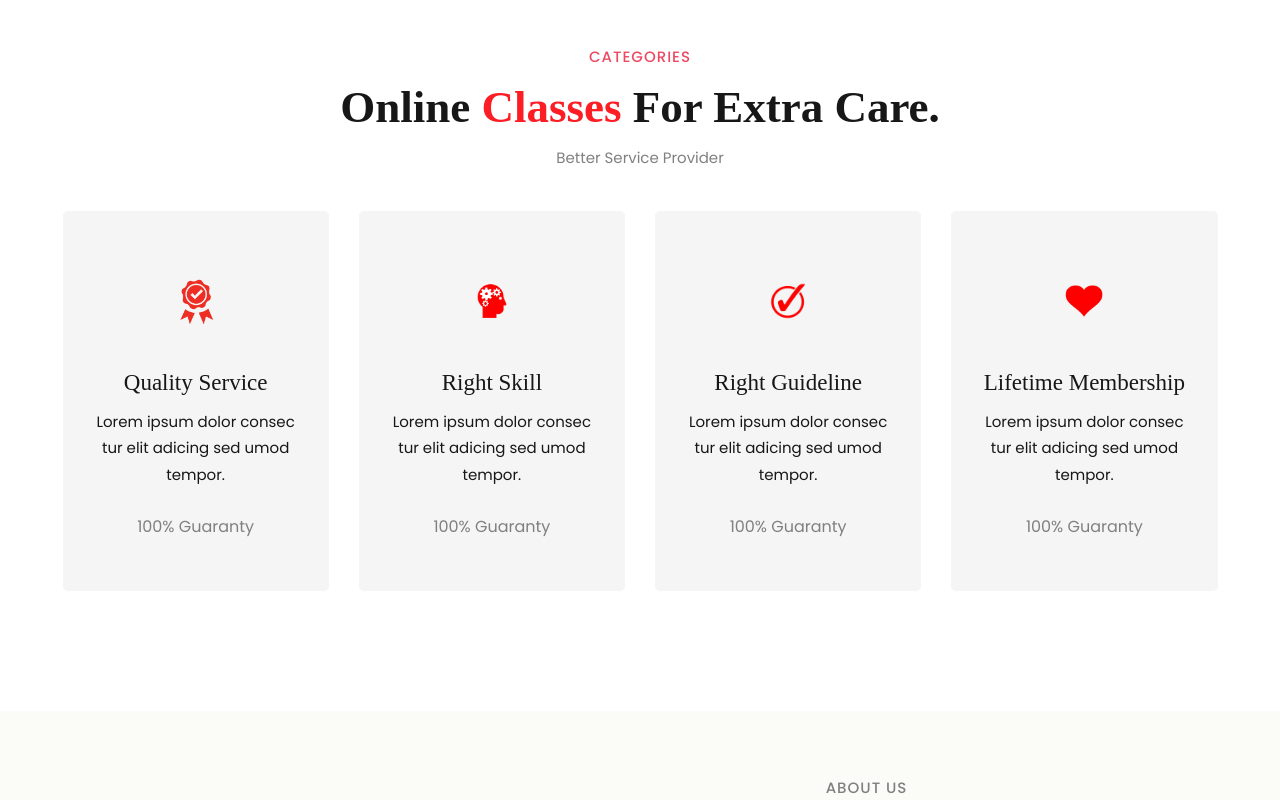
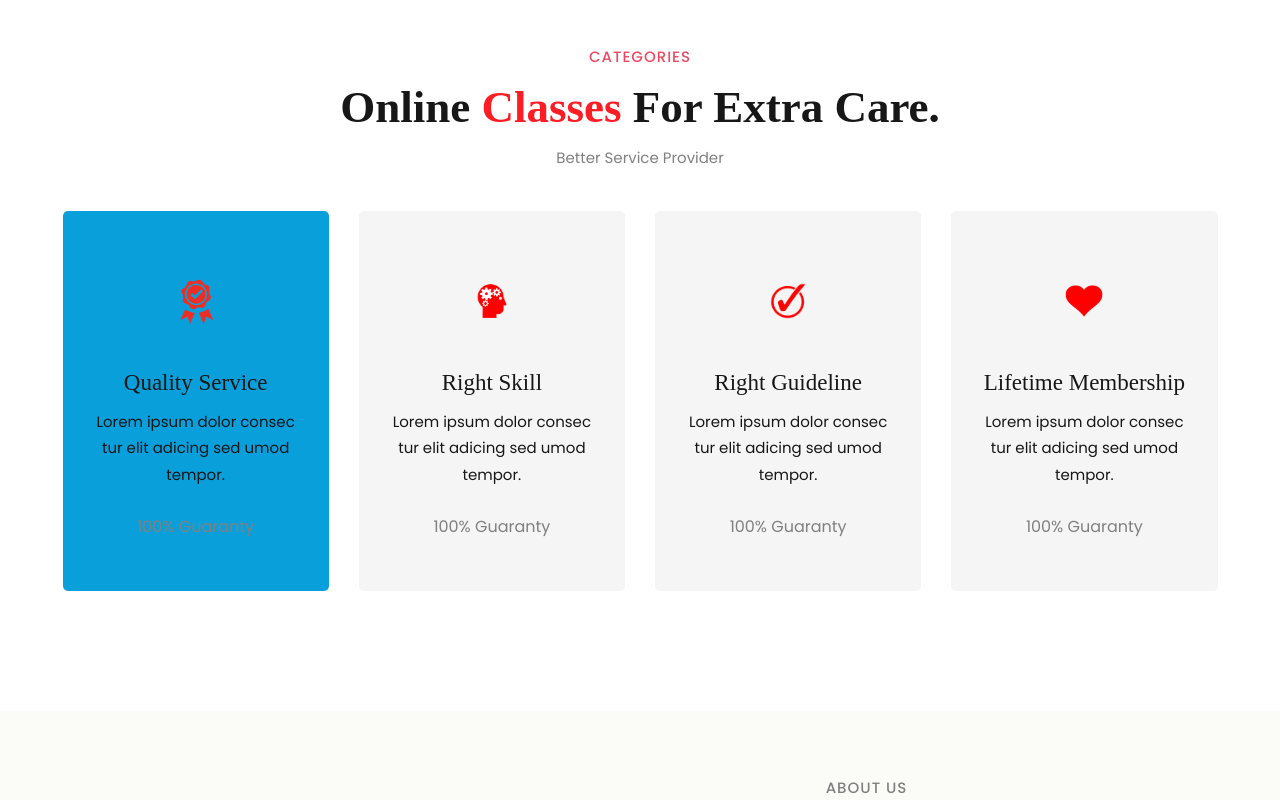
Before and after one commit to sifat05/MIT-WEBSITE, a plain HTML site: page index.html in a window 1280 px wide. In both pictures the pointer is over the element 195 px from the left and 1139 px from the top of the page. Shown: the part 739-1539 px from the top of the page. Drawn offline with nearby package versions, Linux system fonts and the light colour scheme.

Commit message:
Update style.css

```diff
--- a/assets/css/style.css
+++ b/assets/css/style.css
@@ -480,6 +480,9 @@ body {
   #CATEGORY
 \*-----------------------------------*/
 
+.category-card:hover {
+	background-color: #089fdb;
+}
 
 .category .section-subtitle { color: var(--radical-red); }
 
```
